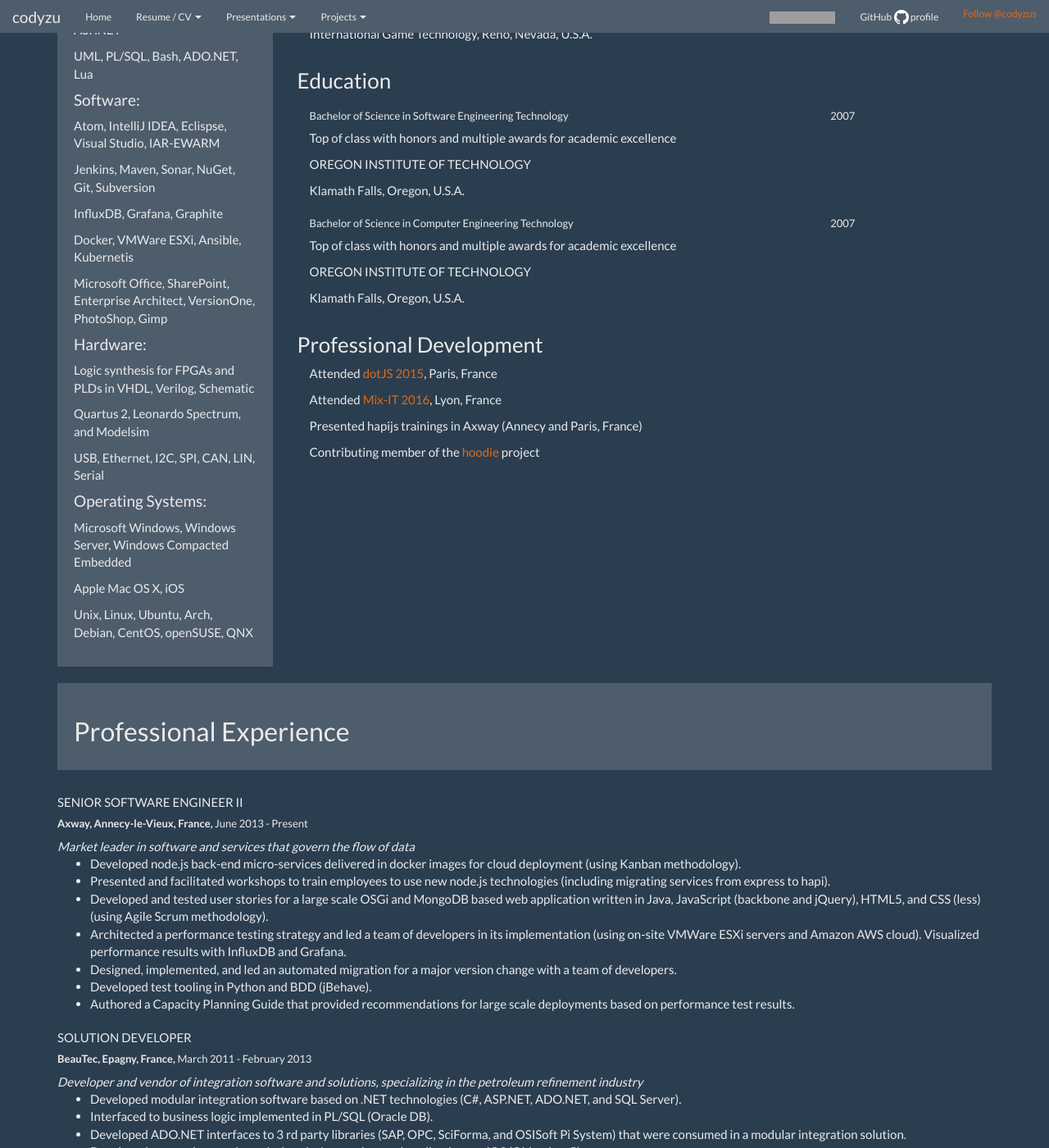
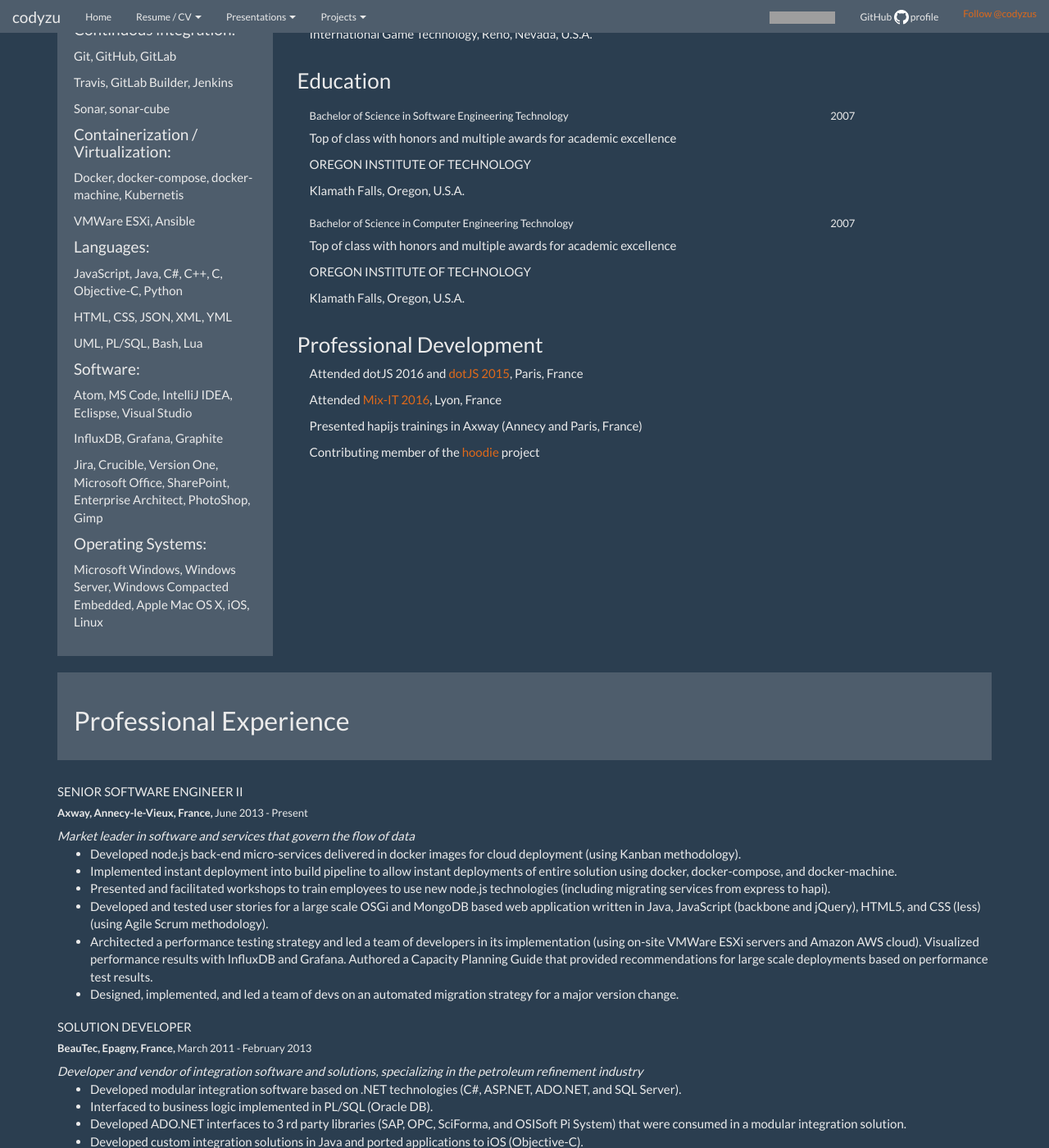
Before and after one commit to codyzu/codyzu.github.io, a Jekyll site: the page built from resume.html, in a window 1280 px wide and 1400 px high, scrolled down 696 px. Shown: the whole window at 82% size. Built offline with Jekyll 4.4.1, drawn with Linux system fonts in a browser that asks for light colours; nearby versions of some CDN libraries; comment, search, counter and statistics services are not loaded; some of the changed text lies outside the part shown; grey boxes are pictures that could not be loaded.

Commit message:
update resume content

```diff
--- a/_data/resume.yml
+++ b/_data/resume.yml
@@ -11,12 +11,11 @@
     summary: Market leader in software and services that govern the flow of data
     points:
       - Developed node.js back-end micro-services delivered in docker images for cloud deployment (using Kanban methodology).
+      - Implemented instant deployment into build pipeline to allow instant deployments of entire solution using docker, docker-compose, and docker-machine.
       - Presented and facilitated workshops to train employees to use new node.js technologies (including migrating services from express to hapi).
       - Developed and tested user stories for a large scale OSGi and MongoDB based web application written in Java, JavaScript (backbone and jQuery), HTML5, and CSS (less) (using Agile Scrum methodology).
-      - Architected a performance testing strategy and led a team of developers in its implementation (using on-site VMWare ESXi servers and Amazon AWS cloud). Visualized performance results with InfluxDB and Grafana.
-      - Designed, implemented, and led an automated migration for a major version change with a team of developers.
-      - Developed test tooling in Python and BDD (jBehave).
-      - Authored a Capacity Planning Guide that provided recommendations for large scale deployments based on performance test results.
+      - Architected a performance testing strategy and led a team of developers in its implementation (using on-site VMWare ESXi servers and Amazon AWS cloud). Visualized performance results with InfluxDB and Grafana. Authored a Capacity Planning Guide that provided recommendations for large scale deployments based on performance test results.
+      - Designed, implemented, and led a team of devs on an automated migration strategy for a major version change.
   - position: SOLUTION DEVELOPER
     start: 2011-03-01
     end: 2013-02-01
@@ -52,31 +51,35 @@
       - Developed and maintained testing tools (C#).
 
 skills:
-  - name: Node.js
+  - name: Node.js / JavaScript
     sub_skills:
-      - npm, es2016, babel, hapi, express, mocha, istanbul, gulp, pouchdb, offline-first
+      - es5, es2015, es2017, babel
+      - npm, gulp
+      - eslint, standard, xo
+      - AVA, tape, mocha, nyc, istanbul
+      - hapi, express, pouchdb, react, electron
+  - name: Continuous integration
+    sub_skills:
+      - Git, GitHub, GitLab
+      - Travis, GitLab Builder, Jenkins
+      - Sonar, sonar-cube
+  - name: Containerization / Virtualization
+    sub_skills:
+      - Docker, docker-compose, docker-machine, Kubernetis
+      - VMWare ESXi, Ansible
   - name: Languages
     sub_skills:
-      - JavaScript, Java, C#, C++, C, Objective-C, Python, Groovy
-      - HTML, CSS, JSON, XML, YML, ASP.NET
-      - UML, PL/SQL, Bash, ADO.NET, Lua
+      - JavaScript, Java, C#, C++, C, Objective-C, Python
+      - HTML, CSS, JSON, XML, YML
+      - UML, PL/SQL, Bash, Lua
   - name: Software
     sub_skills:
-      - Atom, IntelliJ IDEA, Eclispse, Visual Studio, IAR-EWARM
-      - Jenkins, Maven, Sonar, NuGet, Git, Subversion
+      - Atom, MS Code, IntelliJ IDEA, Eclispse, Visual Studio
       - InfluxDB, Grafana, Graphite
-      - Docker, VMWare ESXi, Ansible, Kubernetis
-      - Microsoft Office, SharePoint, Enterprise Architect, VersionOne, PhotoShop, Gimp
-  - name: Hardware
-    sub_skills:
-      - Logic synthesis for FPGAs and PLDs in VHDL, Verilog, Schematic
-      - Quartus 2, Leonardo Spectrum, and Modelsim
-      - USB, Ethernet, I2C, SPI, CAN, LIN, Serial
+      - Jira, Crucible, Version One, Microsoft Office, SharePoint, Enterprise Architect, PhotoShop, Gimp
   - name: Operating Systems
     sub_skills:
-      - Microsoft Windows, Windows Server, Windows Compacted Embedded
-      - Apple Mac OS X, iOS
-      - Unix, Linux, Ubuntu, Arch, Debian, CentOS, openSUSE, QNX
+      - Microsoft Windows, Windows Server, Windows Compacted Embedded, Apple Mac OS X, iOS, Linux
 
 education:
   - degree: Bachelor of Science in Software Engineering Technology
@@ -91,7 +94,7 @@
     where: Klamath Falls, Oregon, U.S.A.
 
 professional_development:
-  - Attended <a href="http://2015.dotjs.io/">dotJS 2015</a>, Paris, France
+  - Attended <h href="https://www.dotjs.io/">dotJS 2016</a> and <a href="http://2015.dotjs.io/">dotJS 2015</a>, Paris, France
   - Attended <a href="https://www.mix-it.fr/">Mix-IT 2016</a>, Lyon, France
   - Presented hapijs trainings in Axway (Annecy and Paris, France)
   - Contributing member of the <a href="http://hood.ie/">hoodie</a> project
```
